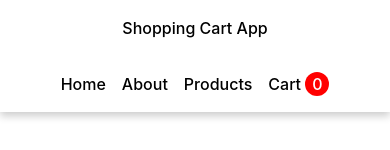
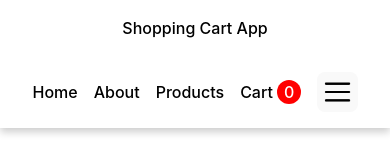
Before and after one commit to nikhil-tiwary61/shopping-cart, a React (Vite) app: page / in a window 390 px wide. Shown: the top 150 px of the page. Built offline with nearby package versions, Linux system fonts and the light colour scheme.

Commit message:
add hamburger button icon for small screen devices

```diff
--- a/src/components/Navbar.jsx
+++ b/src/components/Navbar.jsx
@@ -23,6 +23,9 @@ export default function Navbar({ cartQuantity }) {
               Cart <span className="cart-quantity">{cartQuantity}</span>
             </Link>
           </li>
+          <button>
+            <img src="/hamburgerMenu.png" alt="Hamburger Menu" />
+          </button>
         </ul>
       </nav>
     </header>
--- a/src/styles/Navbar.css
+++ b/src/styles/Navbar.css
@@ -20,6 +20,10 @@ ul {
   list-style: none;
 }
 
+ul > button {
+  display: none;
+}
+
 .cart-quantity {
   display: inline-block;
   background-color: red;
@@ -28,6 +32,20 @@ ul {
   width: 1.5em;
 }
 
+@media only screen and (max-width: 543px) {
+  ul > button {
+    width: 2.5em;
+    height: 2.5em;
+    display: flex;
+    justify-content: center;
+    align-items: center;
+  }
+
+  ul > button > img {
+    object-fit: contain;
+    width: 1.8em;
+  }
+}
 @media only screen and (max-width: 426px) {
   header {
     flex-direction: column;
```
Also changed, not shown: public/hamburgerMenu.png (added).
